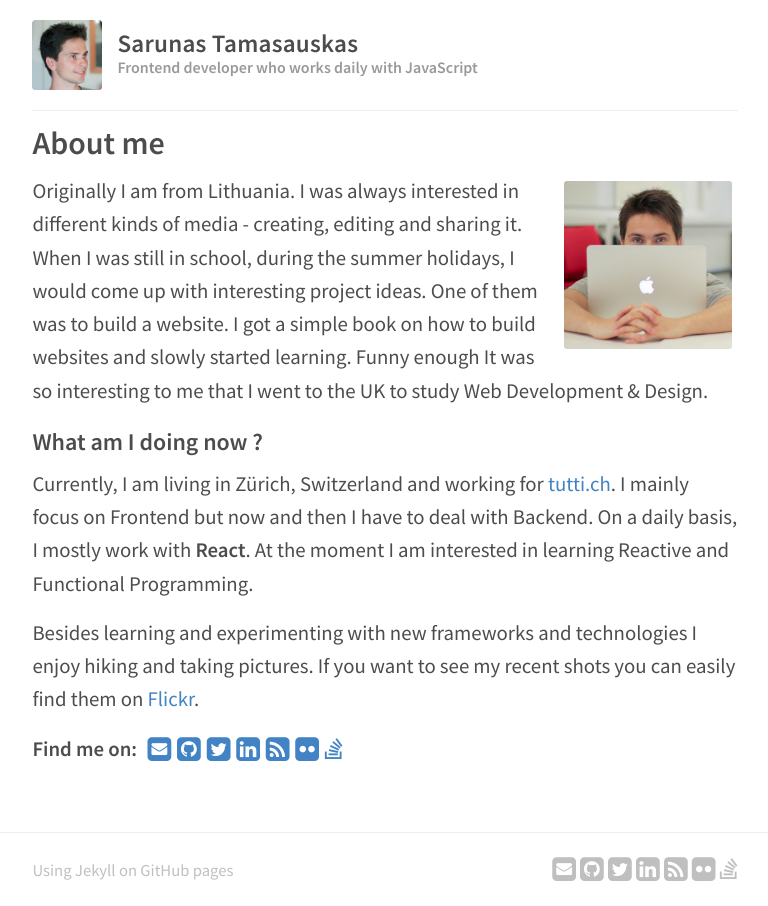
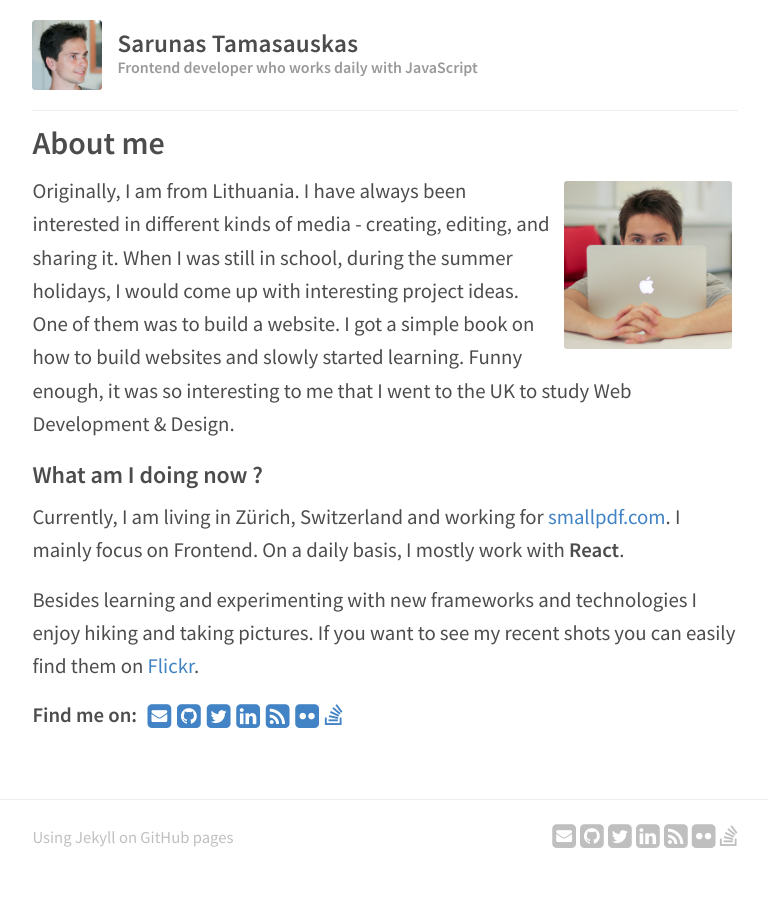
Before and after one commit to sarunast/sarunast.github.io, a Jekyll site: the page built from index.html, in a window 1280 px wide. Shown: the whole page, without its empty margins (255-1023 px from the left). Built offline with Jekyll 4.4.1, drawn with Linux system fonts in a browser that asks for light colours; nearby versions of some CDN libraries.

Commit message:
Update smallpdf

```diff
--- a/index.html
+++ b/index.html
@@ -3,19 +3,39 @@ layout: default
 ---
 <h1>About me</h1>
 <article>
-  <img src="/images/about.jpg" alt="Sarunas Tamasauskas" style="float: right; width: 180px; padding: 6px; border-radius: 5%">
+  <img
+    src="/images/about.jpg"
+    alt="Sarunas Tamasauskas"
+    style="float: right; width: 180px; padding: 6px; border-radius: 5%"
+  />
   <p>
-    Originally I am from Lithuania. I was always interested in different kinds of media - creating, editing and sharing it. When I was still in school, during the summer holidays, I would come up with interesting project ideas. One of them was to build a website. I got a simple book on how to build websites and slowly started learning. Funny enough It was so interesting to me that I went to the UK to study Web Development & Design.
+    Originally, I am from Lithuania. I have always been interested in different
+    kinds of media - creating, editing, and sharing it. When I was still in
+    school, during the summer holidays, I would come up with interesting project
+    ideas. One of them was to build a website. I got a simple book on how to
+    build websites and slowly started learning. Funny enough, it was so
+    interesting to me that I went to the UK to study Web Development & Design.
   </p>
   <h3>What am I doing now ?</h3>
   <p>
-    Currently, I am living in Zürich, Switzerland and working for <a href="https://www.tutti.ch/" rel="noreferrer">tutti.ch</a>. I mainly focus on Frontend but now and then I have to deal with Backend. On a daily basis, I mostly work with <strong>React</strong>. At the moment I am interested in learning Reactive and Functional Programming.
+    Currently, I am living in Zürich, Switzerland and working for
+    <a href="https://smallpdf.com/" rel="noreferrer">smallpdf.com</a>. I mainly
+    focus on Frontend. On a daily basis, I mostly work with
+    <strong>React</strong>.
   </p>
-  <p>Besides learning and experimenting with new frameworks and technologies I enjoy hiking and taking pictures. If you want to see my recent shots you can easily find them on <a
-        href="https://www.flickr.com/{{ site.footer-links.flickr }}" target="_blank">Flickr</a>.</p>
+  <p>
+    Besides learning and experimenting with new frameworks and technologies I
+    enjoy hiking and taking pictures. If you want to see my recent shots you can
+    easily find them on
+    <a
+      href="https://www.flickr.com/{{ site.footer-links.flickr }}"
+      target="_blank"
+      >Flickr</a
+    >.
+  </p>
 
-  <p class="about-contact"><strong>Find me on:</strong>
+  <p class="about-contact">
+    <strong>Find me on:</strong>
     <span style="padding-left: 0.4rem">{% include svg-icons.html %}</span>
   </p>
-
 </article>
```
